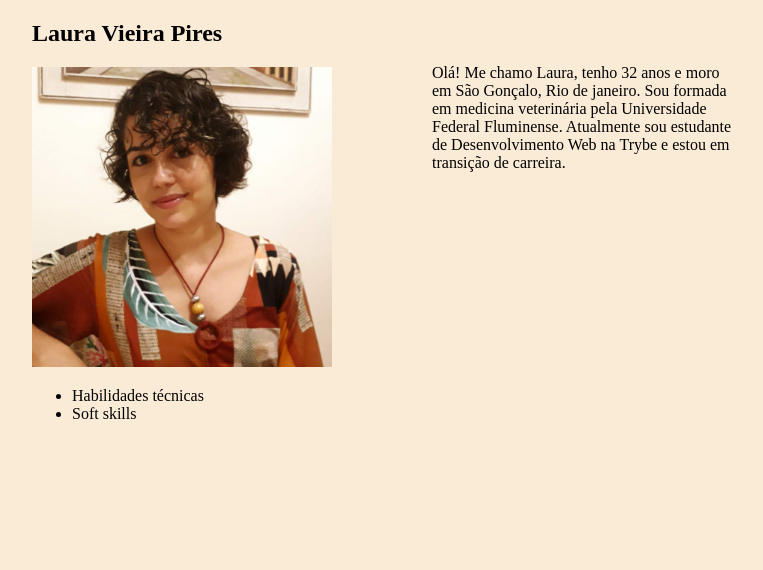
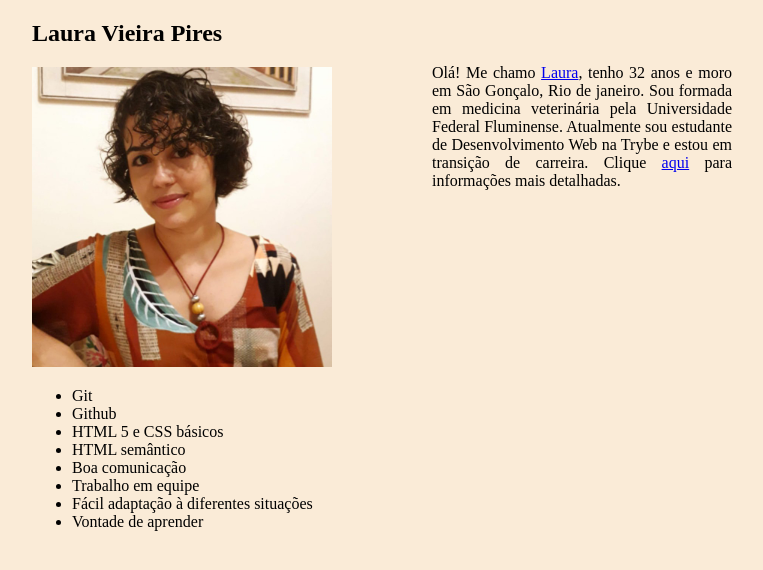
Before and after one commit to Laura2606/Laura2606.github.io, a plain HTML site: page index.html in a window 1280 px wide. Shown: the whole page, without its empty margins (8-771 px from the left). Drawn offline with Linux system fonts and the light colour scheme.

Commit message:
Configurando texto, lista e imagem

```diff
--- a/index.css
+++ b/index.css
@@ -28,4 +28,5 @@ body {
     width: 300px;
     margin-top: -3px;
     margin-left: 100px;
+    text-align: justify;
 }
--- a/index.html
+++ b/index.html
@@ -20,17 +20,30 @@
                 alt="Mulher jovem de cabelo castanho, curto e blusa estampada sorrindo.">
         </id>
         <p id="text">
-            Olá! Me chamo Laura, tenho 32 anos e moro em São Gonçalo, Rio de janeiro.
+            Olá! Me chamo <a href="#fotoperfil">Laura</a>, tenho 32 anos e moro em São Gonçalo, Rio de janeiro.
             Sou formada em medicina veterinária pela Universidade Federal Fluminense. Atualmente sou estudante de
-            Desenvolvimento Web na Trybe e estou em transição de carreira.
+            Desenvolvimento Web na Trybe e estou em transição de carreira. Clique <a href="https://www.linkedin.com/in/laura-v-2887161a6/” target=”_blank">aqui</a> para informações mais detalhadas.
         </p>
         </div>
+<nav>
+<ul>
+
+</ul>
+</nav>
+
         <ul>
-            <li>Habilidades técnicas</li>
-            <li>Soft skills</li>
+            <li>Git</li>
+            <li>Github</li>
+            <li>HTML 5 e CSS básicos</li>
+            <li>HTML semântico</li>
+            <li>Boa comunicação</li>
+            <li>Trabalho em equipe</li>
+            <li>Fácil adaptação à diferentes situações </li>
+            <li>Vontade de aprender</li>
         </ul>
-        <p></p>
-        <p></p>
+
+
+
     </section>
 </body>
 
```
